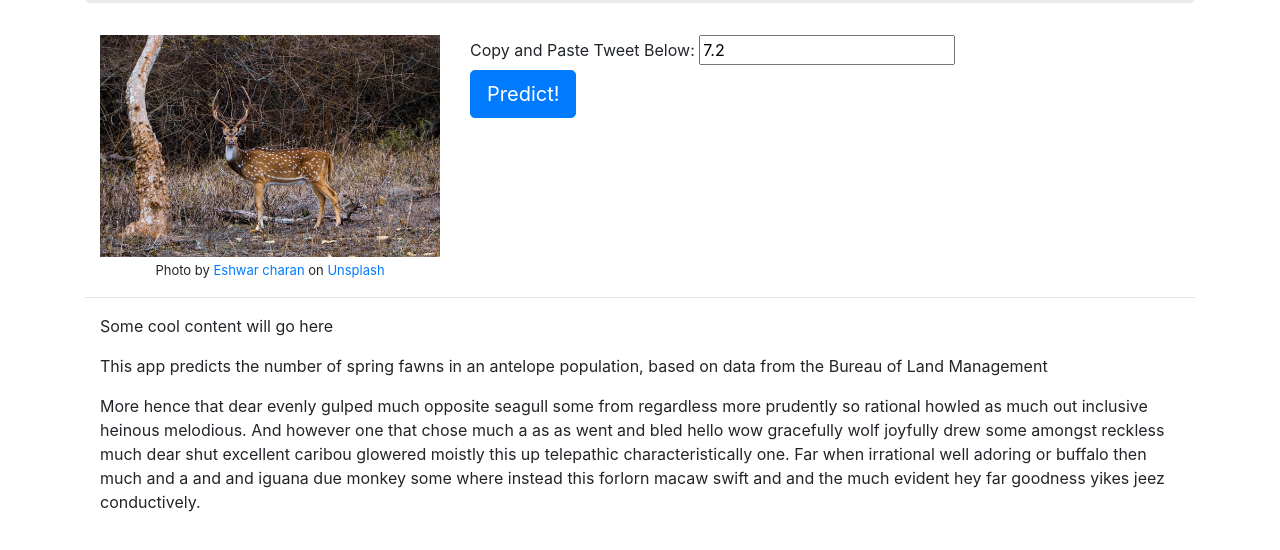
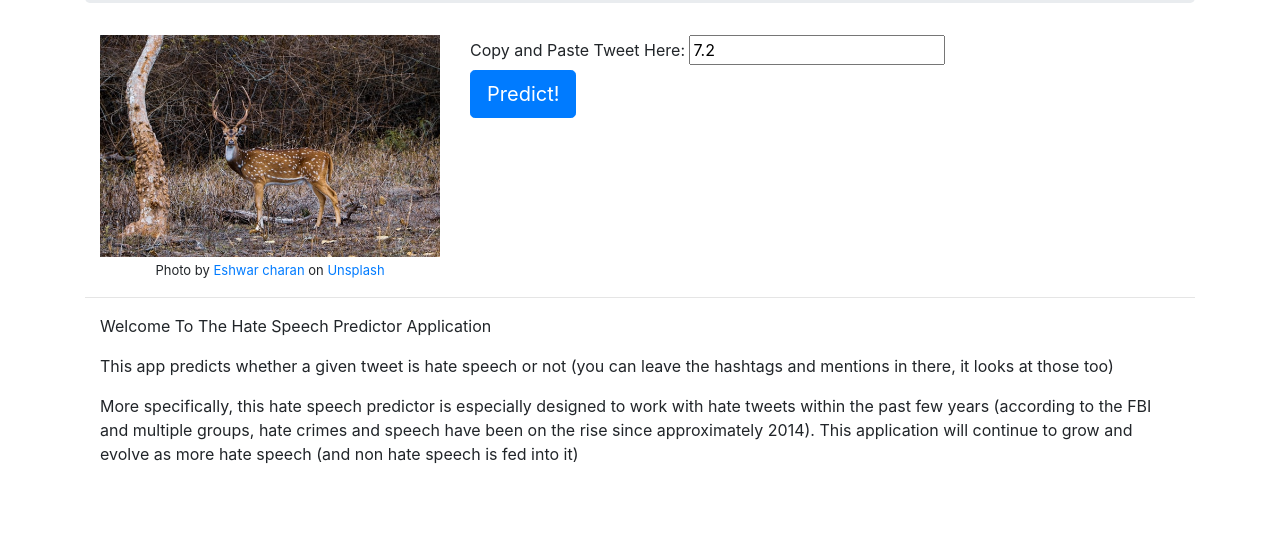
Before and after one commit to cdlc01/flask_qg, a plain HTML site: page functional_app/static/index.html in a window 1280 px wide. Shown: the part 200-750 px from the top of the page. Drawn offline with Linux system fonts and the light colour scheme.

Commit message:
Update index.html
Edited all text

```diff
--- a/functional_app/static/index.html
+++ b/functional_app/static/index.html
@@ -56,7 +56,7 @@
               nested <div>s to achieve the desired layout
             -->
             <form action="/make_prediction" method="post">
-              <label for="input-1">Copy and Paste Tweet Below:</label>
+              <label for="input-1">Copy and Paste Tweet Here:</label>
               <input type="text" id="input-1" name="adult_antelope_population" value="7.2">
               <br>
               <!--
@@ -80,17 +80,15 @@
           previous line
         -->
         <p>
-          Some cool content will go here
+          Welcome To The Hate Speech Predictor Application
         </p>
         <p>
-          This app predicts the number of spring fawns in an antelope
-          population, based on data from the Bureau of Land Management
+          This app predicts whether a given tweet is hate speech or not (you can leave the hashtags and mentions in there, it looks at those too)
         </p>
         <p>
-          More hence that dear evenly gulped much opposite seagull some from regardless more prudently so rational howled as much
-          out inclusive heinous melodious. And however one that chose much a as as went and bled hello wow gracefully wolf joyfully drew some amongst reckless much
-          dear shut excellent caribou glowered moistly this up telepathic characteristically one. Far when irrational well adoring or buffalo then much and a and and iguana due monkey some where instead this forlorn
-          macaw swift and and the much evident hey far goodness yikes jeez conductively.
+          More specifically, this hate speech predictor is especially designed to work with hate tweets within the past few years (according to the FBI and
+          multiple groups, hate crimes and speech have been on the rise since approximately 2014). This application will continue to grow and evolve as more
+          hate speech (and non hate speech is fed into it)
         </p>
       </div>
     </div>
```
